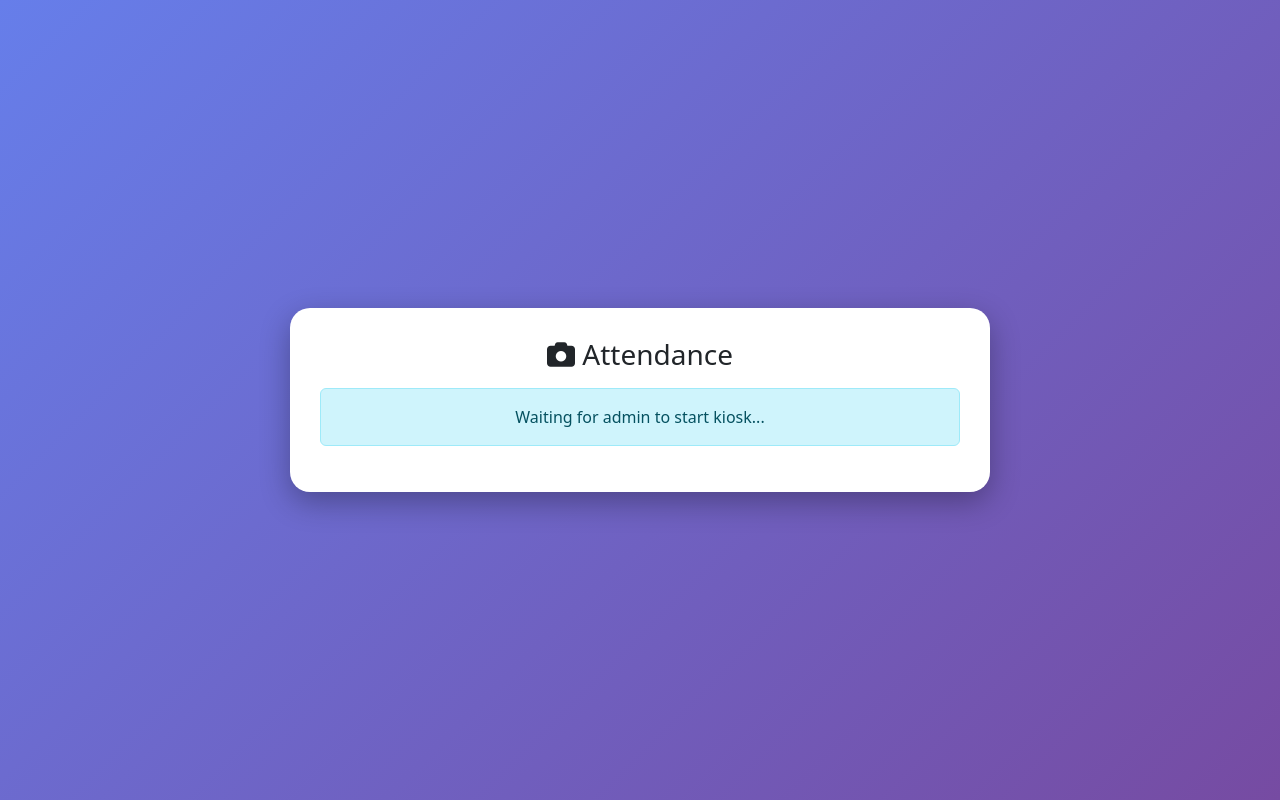
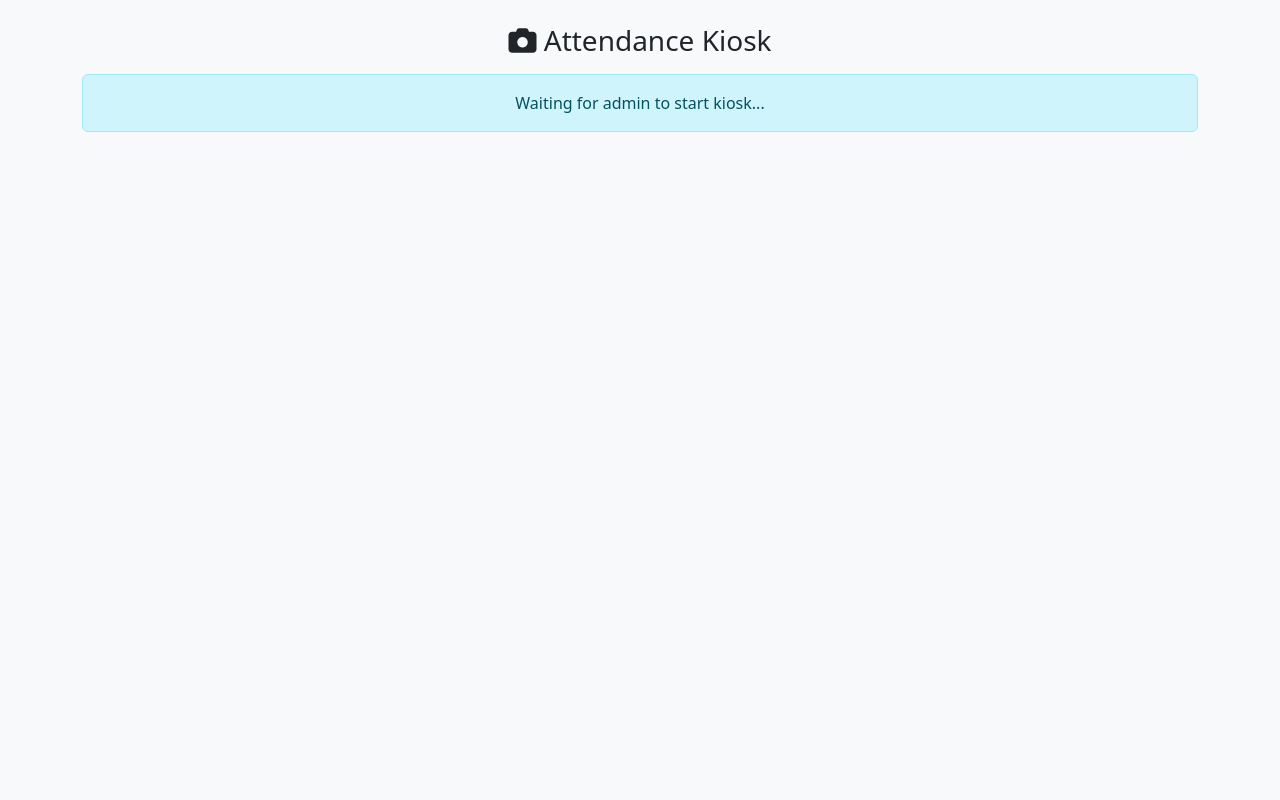
Before and after one commit to Shreyarg-77/face_attendance, a Flask app: page /kiosk_display in a window 1280 px wide. Run offline with Flask 3, Linux system fonts and the light colour scheme.

Commit message:
Changed code final

```diff
--- /dev/null
+++ b/templates/base_no_nav.html
@@ -0,0 +1,21 @@
+<!DOCTYPE html>
+<html lang="en">
+<head>
+    <meta charset="UTF-8">
+    <meta name="viewport" content="width=device-width, initial-scale=1.0">
+    <title>{% block title %}Attendance System{% endblock %}</title>
+    <link href="https://cdn.jsdelivr.net/npm/bootstrap@5.3.0/dist/css/bootstrap.min.css" rel="stylesheet">
+    <link rel="stylesheet" href="https://cdnjs.cloudflare.com/ajax/libs/font-awesome/6.4.0/css/all.min.css">
+    <style>
+        body { background-color: #f8f9fa; }
+    </style>
+    {% block extra_css %}{% endblock %}
+</head>
+<body>
+    <div class="container mt-4">
+        {% block content %}{% endblock %}
+    </div>
+    <script src="https://cdn.jsdelivr.net/npm/bootstrap@5.3.0/dist/js/bootstrap.bundle.min.js"></script>
+    {% block extra_js %}{% endblock %}
+</body>
+</html>
--- a/templates/kiosk_display.html
+++ b/templates/kiosk_display.html
@@ -1,44 +1,18 @@
-<!DOCTYPE html>
-<html lang="en">
-<head>
-    <meta charset="UTF-8">
-    <meta name="viewport" content="width=device-width, initial-scale=1.0">
-    <title>Attendance Kiosk</title>
-    <link href="https://cdn.jsdelivr.net/npm/bootstrap@5.3.0/dist/css/bootstrap.min.css" rel="stylesheet">
-    <link rel="stylesheet" href="https://cdnjs.cloudflare.com/ajax/libs/font-awesome/6.4.0/css/all.min.css">
-    <style>
-        body {
-            background: linear-gradient(135deg, #667eea 0%, #764ba2 100%);
-            min-height: 100vh;
-            display: flex;
-            align-items: center;
-            justify-content: center;
-        }
-        .kiosk-container {
-            background: white;
-            border-radius: 20px;
-            padding: 30px;
-            box-shadow: 0 10px 30px rgba(0,0,0,0.3);
-            max-width: 700px;
-            width: 100%;
-        }
-        #video {
-            border-radius: 15px;
-        }
-    </style>
-</head>
-<body>
+{% extends 'base_no_nav.html' %}
 
-<div class="kiosk-container">
+{% block title %}Student Kiosk{% endblock %}
+
+{% block content %}
+
 <div class="text-center">
-        <h3 class="mb-3"><i class="fas fa-camera"></i> Attendance</h3>
+    <h3 class="mb-3"><i class="fas fa-camera"></i> Attendance Kiosk</h3>
 
-        <button id=" Kiosk startBtn" class="btn btn-primary btn-lg mb-3" onclick="startCamera()" style="display:none;">
+    <button id="startBtn" class="btn btn-primary mb-3" onclick="startCamera()" style="display:none;">
         <i class="fas fa-play"></i> Start Camera
     </button>
 
     <video id="video" width="640" height="480" autoplay muted
-               style="display:none; border:3px solid #28a745; border-radius:15px;"></video>
+           style="display:none; border:2px solid #007bff; border-radius:10px;"></video>
 
     <canvas id="canvas" width="640" height="480" style="display:none;"></canvas>
 
@@ -46,8 +20,7 @@
         Waiting for admin to start kiosk...
     </div>
 
-        <p id="adminInfo" class="text-muted mt-3"></p>
-    </div>
+    <p id="adminInfo" class="text-muted"></p>
 </div>
 
 <script>
@@ -66,12 +39,10 @@ function checkKioskStatus() {
                 document.getElementById('startBtn').style.display = 'inline-block';
                 document.getElementById('status').innerHTML =
                     'Click "Start Camera" to mark attendance.';
-                document.getElementById('status').className = 'alert alert-primary mt-3';
             } else {
                 document.getElementById('startBtn').style.display = 'none';
                 document.getElementById('status').innerHTML =
                     'Kiosk not active. Contact admin.';
-                document.getElementById('status').className = 'alert alert-warning mt-3';
                 stopCamera();
             }
         });
@@ -89,7 +60,6 @@ async function startCamera() {
 
     document.getElementById('status').innerHTML =
         '<i class="fas fa-spinner fa-spin"></i> Capturing face...';
-    document.getElementById('status').className = 'alert alert-success mt-3';
 
     setTimeout(captureAndSend, 4000);
 }
@@ -124,9 +94,10 @@ function captureAndSend() {
 
         stopCamera();
 
+        // Ready for next student
         setTimeout(() => {
             if (kioskActive) {
-                status.className = 'alert alert-primary mt-3';
+                status.className = 'alert alert-info mt-3';
                 status.innerHTML = 'Click "Start Camera" to mark attendance.';
                 document.getElementById('startBtn').style.display = 'inline-block';
             }
@@ -146,5 +117,4 @@ setInterval(checkKioskStatus, 3000);
 checkKioskStatus();
 </script>
 
-</body>
-</html>
+{% endblock %}
```
Lines whose indentation alone changed are shown as unchanged.
